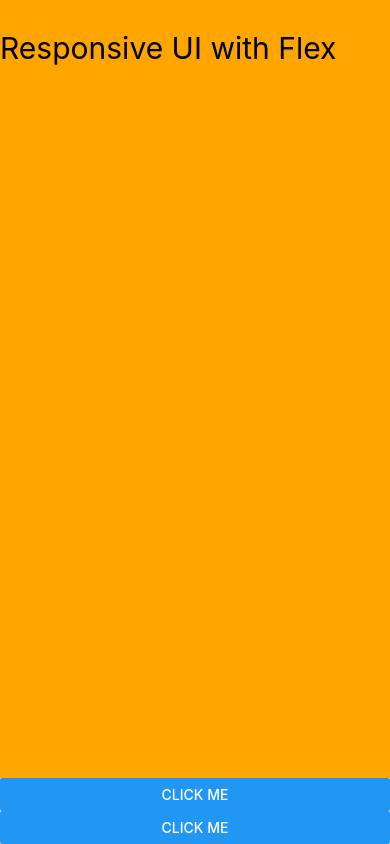
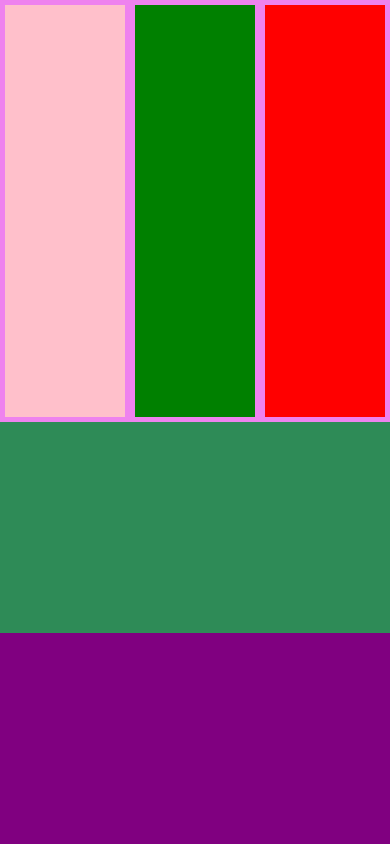
Before and after one commit to mtalhaleo2002/RN-App-From-Bg, a React Native app: screen / in a window 390 px wide. Built offline with nearby package versions, Linux system fonts and the light colour scheme.

Commit message:
Responsive Layout With flexBox Part 2

```diff
--- a/App.tsx
+++ b/App.tsx
@@ -1,18 +1,52 @@
 import React from 'react';
-import { Button, Text, View } from 'react-native';
+import { Button, Text, View, StyleSheet } from 'react-native';
 
 const App = () => {
   return (
-    <View style={{ flex: 1 }}>
-      <View style={{ backgroundColor: 'orange', flex: 1 }}>
-        <Text style={{ color: 'black', fontSize: 30, marginTop: 30 }}>
-          Responsive UI with Flex
-        </Text>
+    <View style={styles.container}>
+      <View style={styles.box1}>
+        <View style={styles.innerBox1}></View>
+        <View style={styles.innerBox2}></View>
+        <View style={styles.innerBox3}></View>
       </View>
-      <Button title="Click Me" />
-      <Button title="Click Me" />
+      <View style={styles.box2}></View>
+      <View style={styles.box3}></View>
     </View>
   );
 };
 
+const styles = StyleSheet.create({
+  container: {
+    flex: 1,
+  },
+  box1: {
+    backgroundColor: 'violet',
+    flex: 2,
+    flexDirection: 'row',
+  },
+  box2: {
+    backgroundColor: 'seagreen',
+    flex: 1,
+  },
+  box3: {
+    backgroundColor: 'purple',
+    flex: 1,
+  },
+  innerBox1: {
+    backgroundColor: 'pink',
+    flex: 1,
+    margin: 5,
+  },
+  innerBox2: {
+    backgroundColor: 'green',
+    flex: 1,
+    margin: 5,
+  },
+  innerBox3: {
+    backgroundColor: 'red',
+    flex: 1,
+    margin: 5,
+  },
+});
+
 export default App;
```
